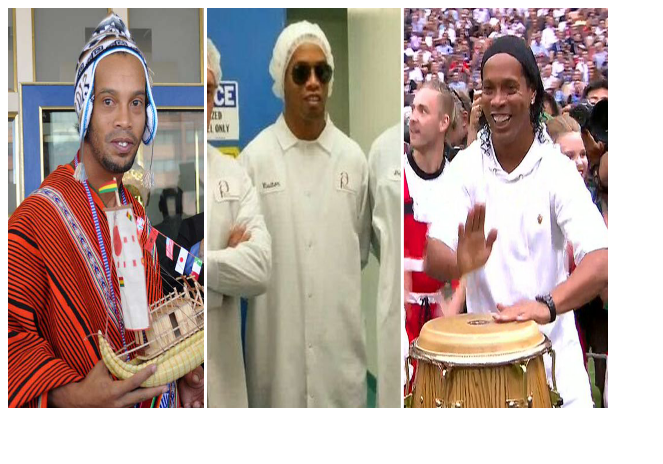
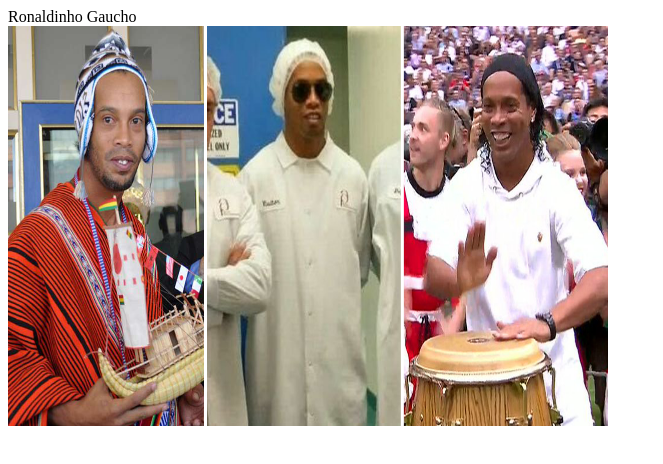
Before and after one commit to PedroCosta77/site_tcc-1, a plain HTML site: page index.html in a window 1280 px wide. Shown: the whole page, without its empty margins (0-663 px from the left). Drawn offline with Linux system fonts and the light colour scheme.

Commit message:
Segundo envio!

```diff
--- a/index.html
+++ b/index.html
@@ -7,6 +7,7 @@
     <title>Meu site</title>
 </head>
 <body>
+    Ronaldinho Gaucho<br>
     <img src="imagens/ronaldinho.png" width="600" height="400">
 </body>
 </html>
```
